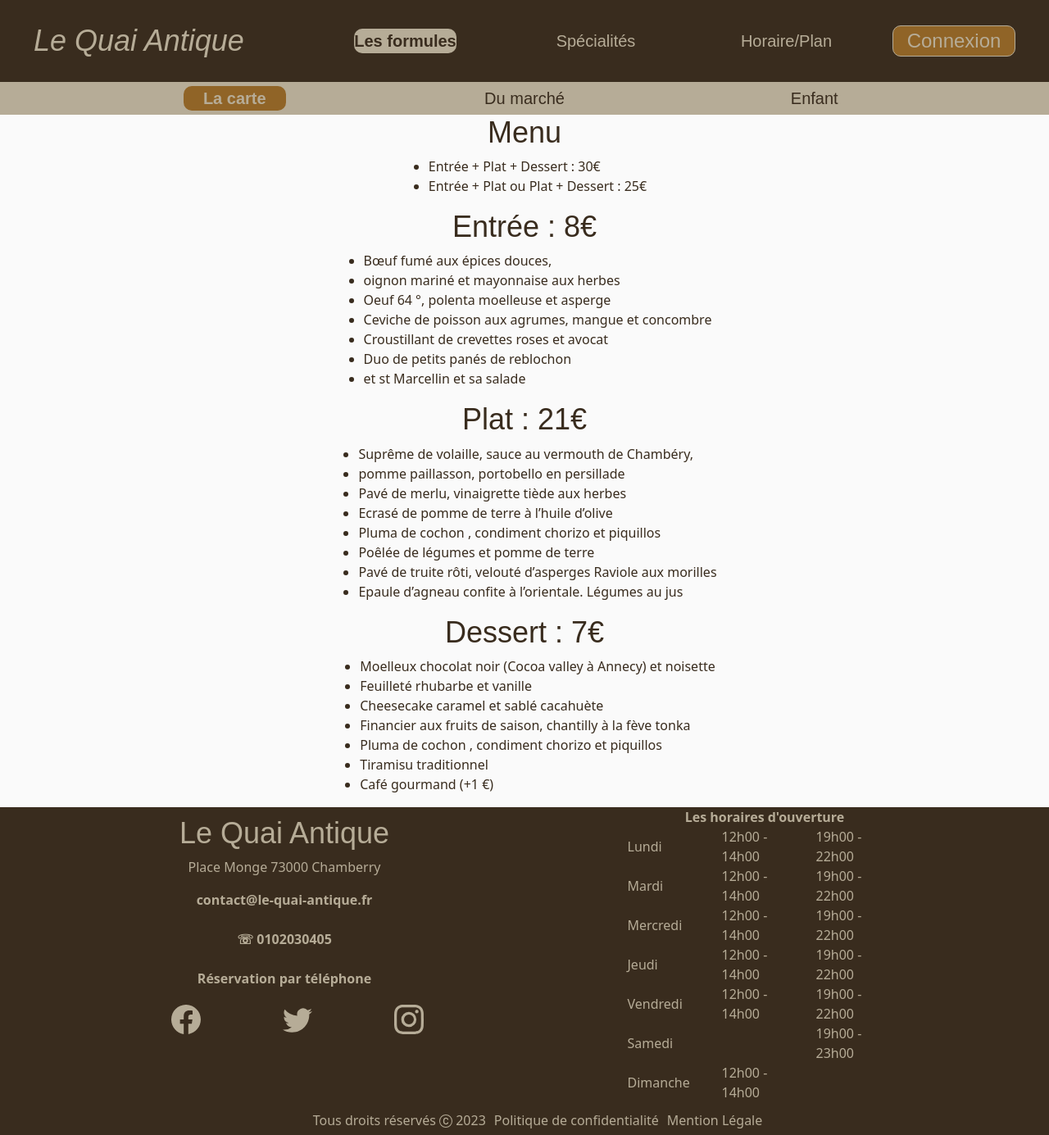
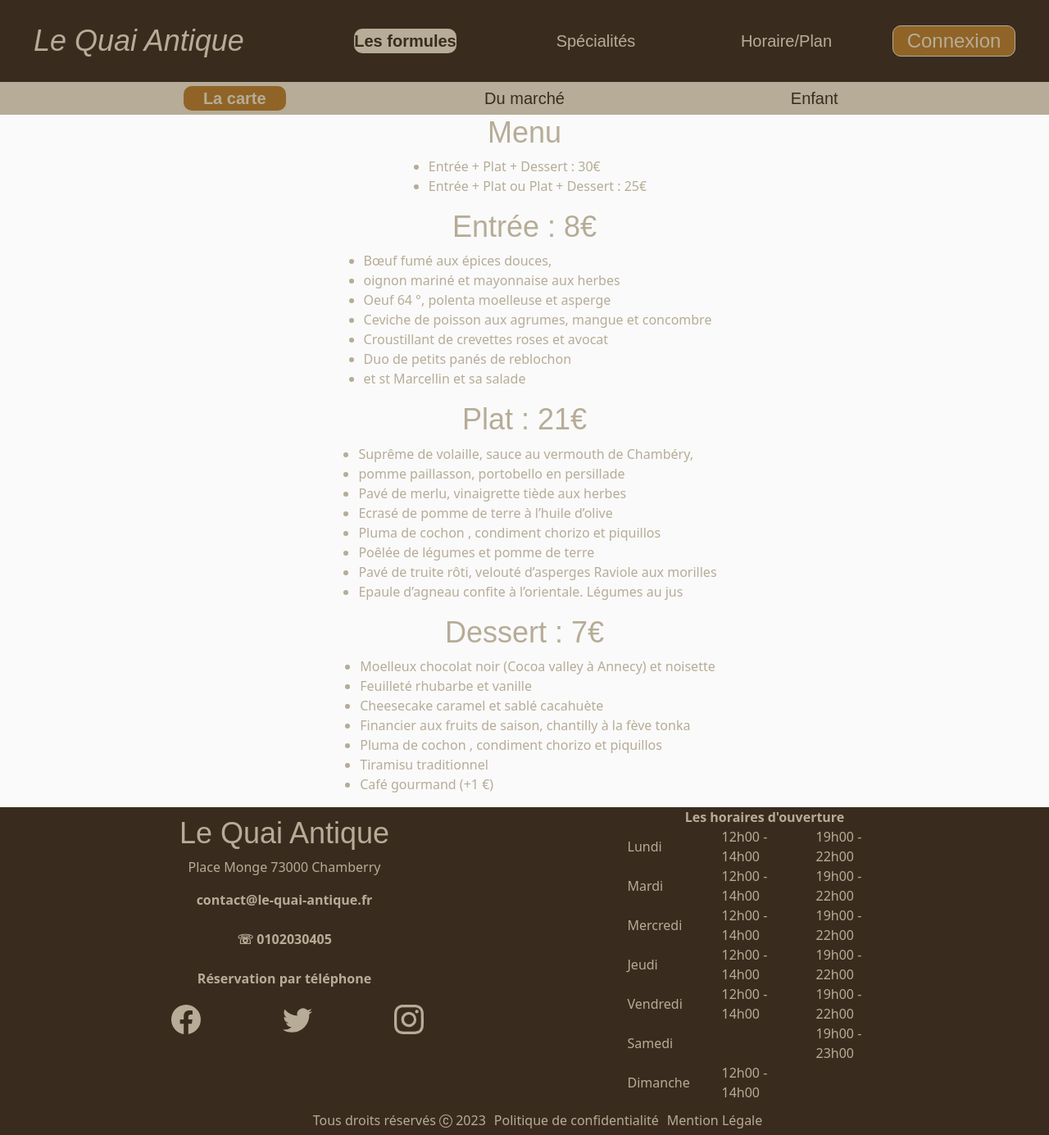
Before and after one commit to MaxWellFR92/ecf_final_mai_2023, a PHP site: page /menu.html in a window 1280 px wide. Shown: the whole page at 82% size. Run offline with PHP 8.4, Linux system fonts and the light colour scheme; some web fonts are replaced.

Commit message:
add color in class carB and background-color in sectionPresentation to style.css

```diff
--- a/style.css
+++ b/style.css
@@ -222,6 +222,7 @@ main {
   display: block;
   position: relative;
   height: 100%;
+  background-color: #fafafa;
 
 }
 .cardMenu {
@@ -267,14 +268,15 @@ main {
 
   background-color: #906427;
 
+
 }
 .cardB {
   display: flex;
   flex-direction: column;
   justify-content: center;
   align-items: center;
-  color: #392c1e;
-  background-color: #fafafa;
+  color: #b6ac97;
+
 }
 .cardB h2 {
   display: flexbox;
@@ -386,10 +388,8 @@ footer {
 }
 
 /*--------------- grid item lien footer -------------------*/
+/* --------------propiete css dans media queries-----------*/
 .grid-item-lien-footer {
-  /*grid-row: 2;*/
-  /*grid-column: span 2;*/
-
   display:flex;
   justify-content: space-around;
 }
```
